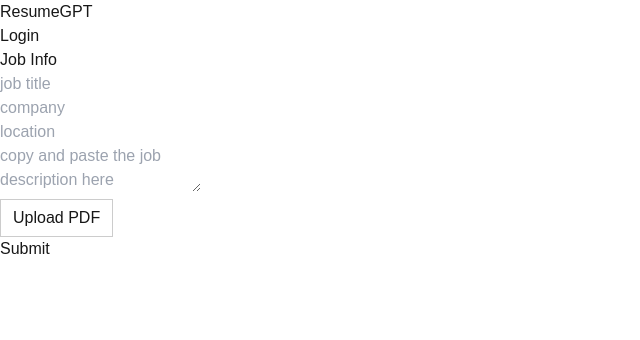
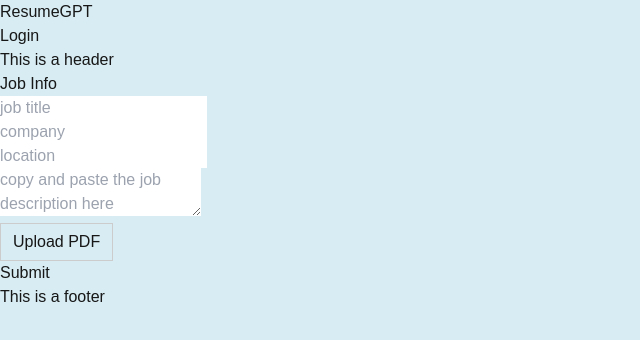
Before and after one commit to andycapaldo/ai-resume-analyzer, a Next.js app: page / in a window 1280 px wide. Shown: the top 340 px of the page, without its empty margins (0-640 px from the left). Built offline with nearby package versions, Linux system fonts and the light colour scheme.

Commit message:
Added placeholder header/footer, adjusted styles

```diff
--- a/src/app/components/Container.tsx
+++ b/src/app/components/Container.tsx
@@ -5,7 +5,7 @@
 
 export default function Container({ children }: ContainerProps) {
 return (
-        <div className="flex justify-center items-center h-screen">
+        <div className="flex flex-col justify-around items-center h-screen">
             {children}
         </div>
     )
--- /dev/null
+++ b/src/app/components/Footer.tsx
@@ -0,0 +1,8 @@
+
+
+function Footer() {
+    return (
+        <div>This is a footer</div>
+    )
+}
+export default Footer
--- a/src/app/components/Form.tsx
+++ b/src/app/components/Form.tsx
@@ -24,9 +24,9 @@
     }
 
     return (
-        <form className="bg-gray-50 shadow-md
-                        rounded px-8 pt-6 pb-8
-                        mb-4 max-w-md w-full" onSubmit={submitForm}>
+        <form className="bg-background shadow-md
+                        rounded-lg px-8 pt-6 pb-8
+                        mb-4 max-w-md w-full border-4 border-purple-300 dark:bg-slate-200" onSubmit={submitForm}>
             <h1 className='font-bold mb-2'>Job Info</h1>
             <div className='border-2 border-gray'>
                 <input name="jobTitle" className='rounded-t-sm bg-gray-100 w-full' placeholder='job title' />
@@ -43,7 +43,7 @@
             <div className="border-2 border-gray rounded-none bg-gray-100 w-full">
                 <FileUpload onFileChange={handleFileChange} />
             </div>
-            <div className='flex justify-center'>
+            <div className='flex justify-start'>
                 <button type="submit" className='rounded bg-black text-white mt-5 w-1/2'>Submit</button>
             </div>
         </form>
--- /dev/null
+++ b/src/app/components/Header.tsx
@@ -0,0 +1,9 @@
+
+
+
+function Header() {
+    return (
+        <div>This is a header</div>
+    )
+}
+export default Header
--- a/src/app/globals.css
+++ b/src/app/globals.css
@@ -3,7 +3,7 @@
 @tailwind utilities;
 
 :root {
-  --background: #ffffff;
+  --background:rgb(215, 236, 243);
   --foreground: #171717;
 }
 
--- a/src/app/page.tsx
+++ b/src/app/page.tsx
@@ -1,10 +1,14 @@
 import Form from "./components/Form";
 import Container from "./components/Container";
+import Header from "./components/Header";
+import Footer from "./components/Footer";
 
 export default function Home() {
   return (
     <Container>
+        <Header />
         <Form />
+        <Footer />
     </Container>
   );
 }
```
